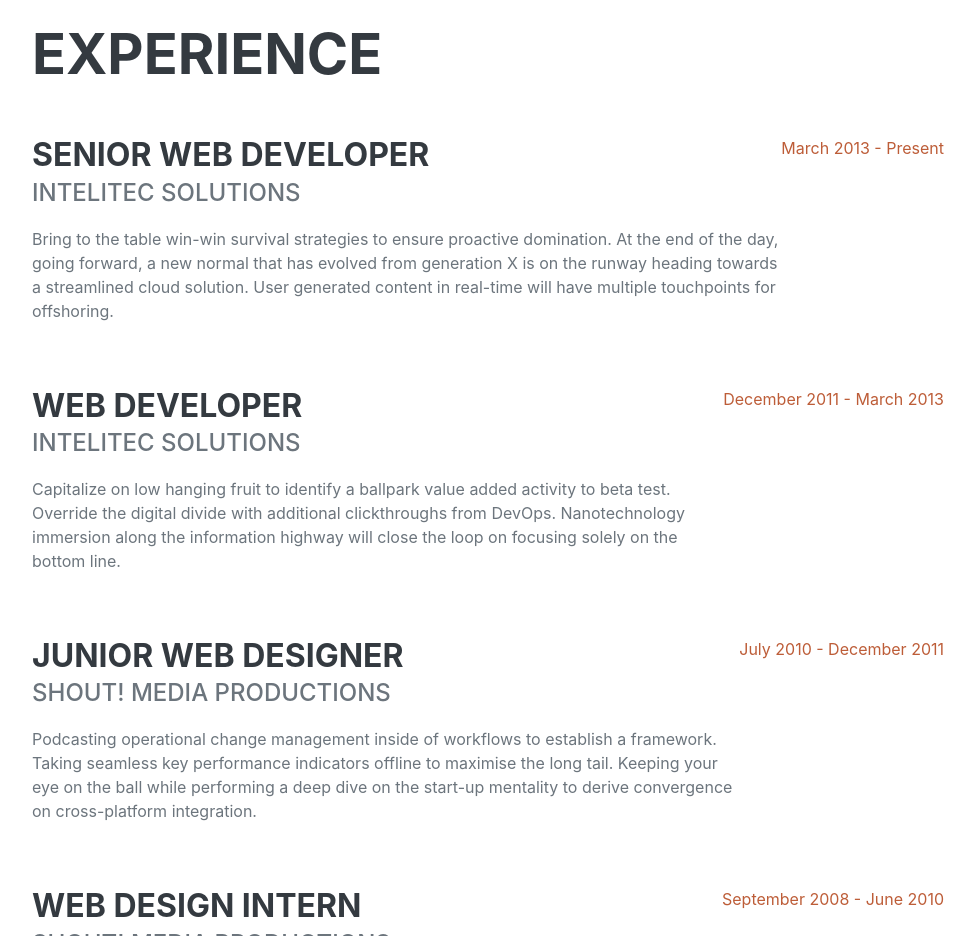
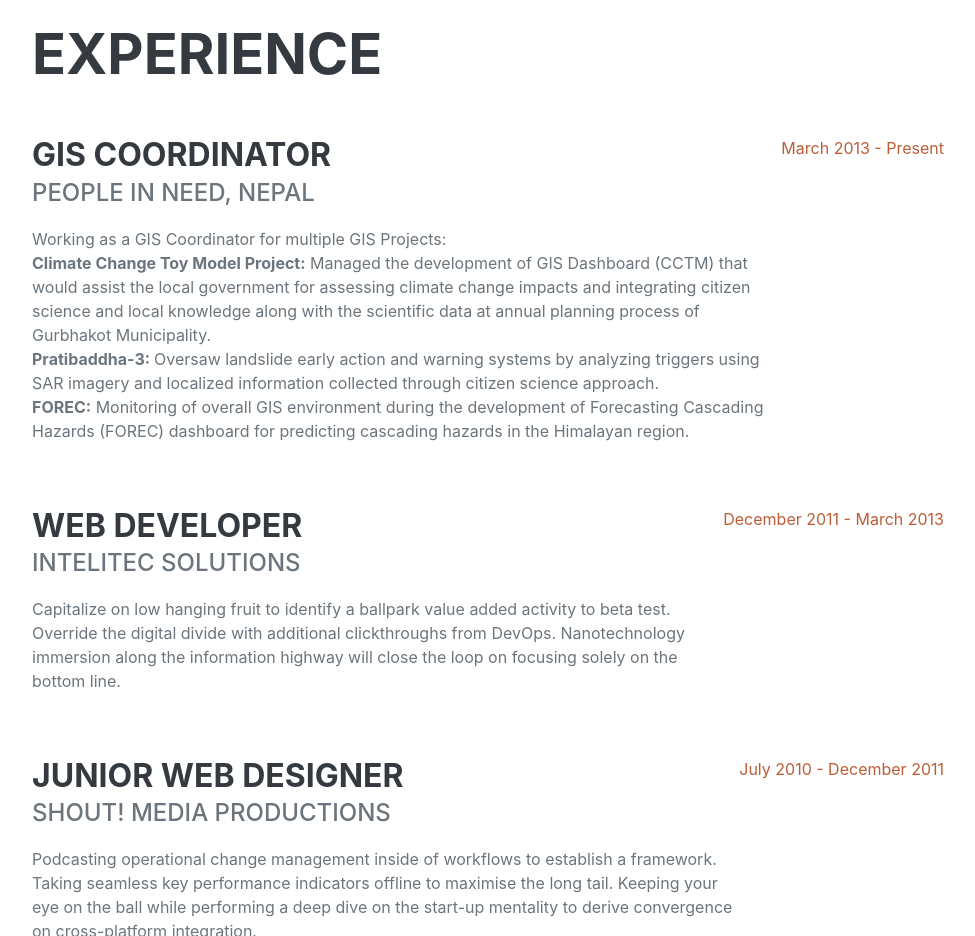
Before and after one commit to Gauravparajuli09/portfolio, a website: page index.html in a window 1280 px wide. Shown: the part 860-1796 px from the top of the page, without its empty margins (288-1263 px from the left). Drawn offline with nearby package versions, Linux system fonts and the light colour scheme; a web font is replaced by a local one.

Commit message:
Update index.html

```diff
--- a/index.html
+++ b/index.html
@@ -63,9 +63,13 @@
                     <h2 class="mb-5">Experience</h2>
                     <div class="d-flex flex-column flex-md-row justify-content-between mb-5">
                         <div class="flex-grow-1">
-                            <h3 class="mb-0">Senior Web Developer</h3>
-                            <div class="subheading mb-3">Intelitec Solutions</div>
-                            <p>Bring to the table win-win survival strategies to ensure proactive domination. At the end of the day, going forward, a new normal that has evolved from generation X is on the runway heading towards a streamlined cloud solution. User generated content in real-time will have multiple touchpoints for offshoring.</p>
+                            <h3 class="mb-0">GIS Coordinator</h3>
+                            <div class="subheading mb-3">People in Need, Nepal</div>
+                            <p>Working as a GIS Coordinator for multiple GIS Projects: <br> <b>Climate Change Toy Model Project:</b> Managed the development of GIS Dashboard (CCTM) that would assist the
+local government for assessing climate change impacts and integrating citizen science and local knowledge along
+with the scientific data at annual planning process of Gurbhakot Municipality. <br> <b>Pratibaddha-3: </b>Oversaw landslide early action and warning systems by analyzing triggers using SAR imagery and
+localized information collected through citizen science approach. <br> <b>FOREC:</b> Monitoring of overall GIS environment during the development of Forecasting Cascading Hazards
+(FOREC) dashboard for predicting cascading hazards in the Himalayan region.</p>
                         </div>
                         <div class="flex-shrink-0"><span class="text-primary">March 2013 - Present</span></div>
                     </div>
```
